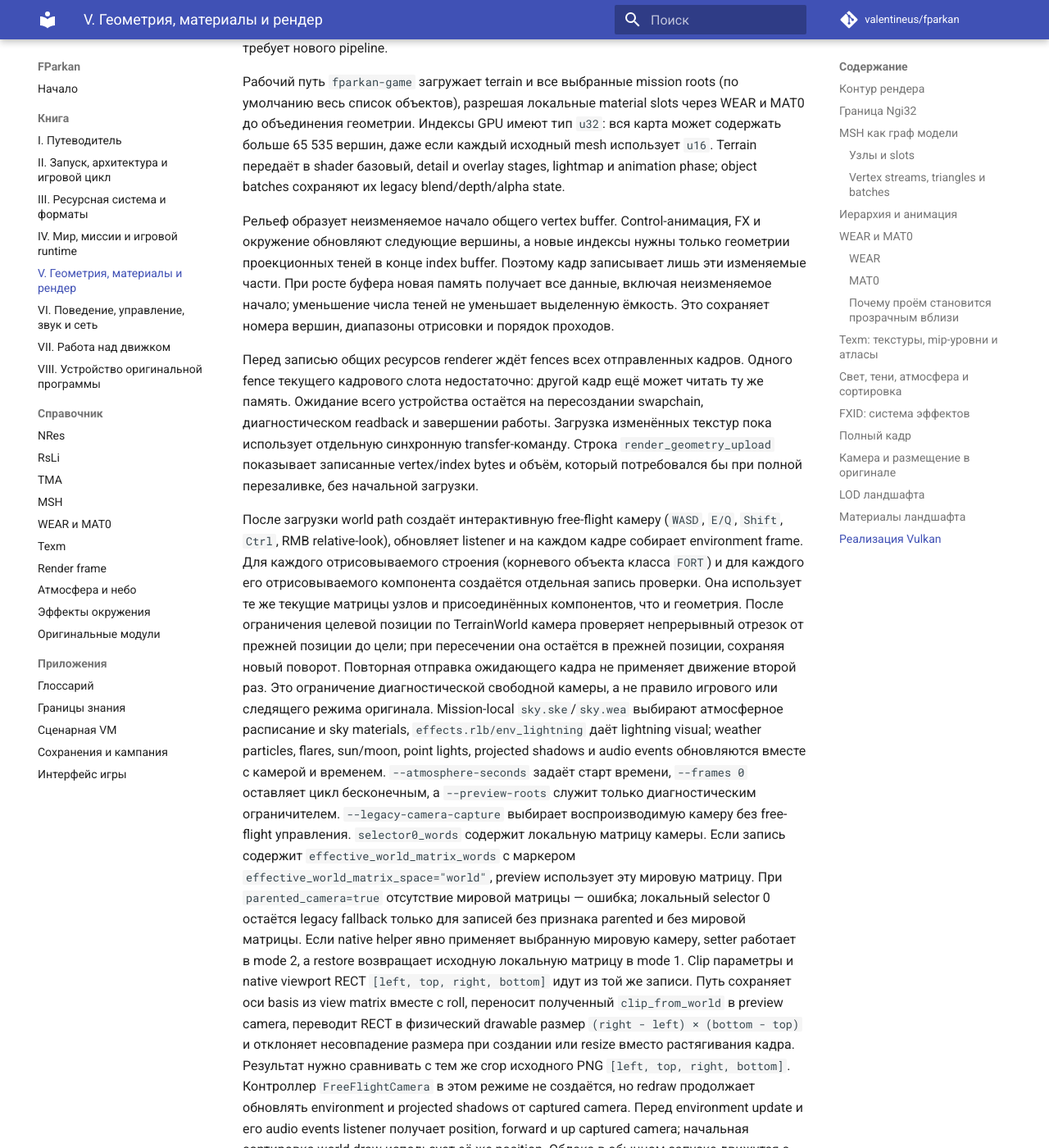
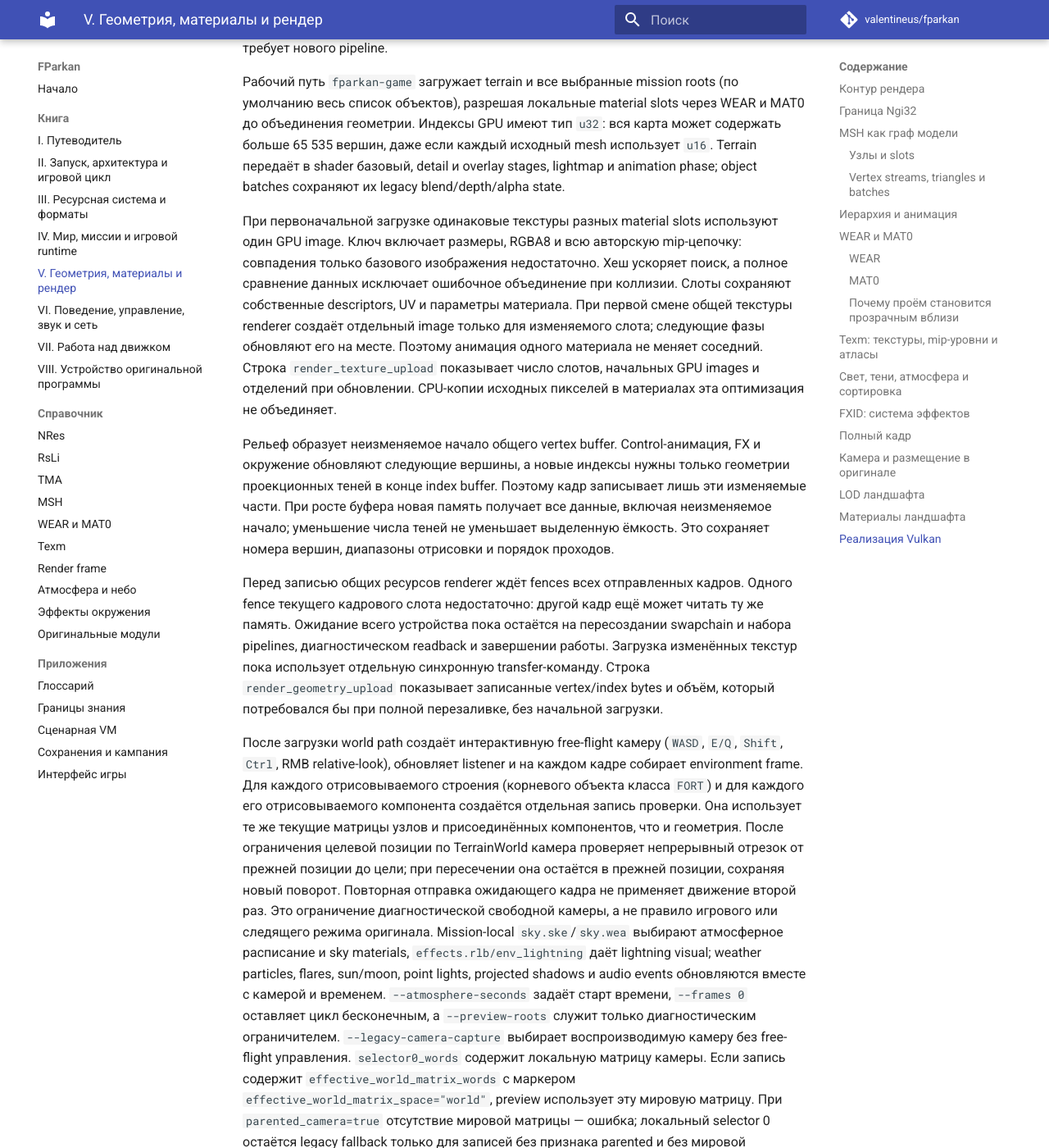
Before and after one commit to valentineus/fparkan, an MkDocs documentation site: the page built from docs/tomes/05-render.md, in a window 1280 px wide and 1400 px high, scrolled down 24807 px. Shown: the whole window at 82% size. Built offline with MkDocs 1.6.1 and Material for MkDocs 9.7.7, drawn with Linux system fonts in a browser that asks for light colours; comment, search, counter and statistics services are not loaded.

Commit message:
perf(render): share identical material texture images

```diff
--- a/docs/tomes/05-render.md
+++ b/docs/tomes/05-render.md
@@ -1151,6 +1151,17 @@ WEAR и MAT0 до объединения геометрии. Индексы GPU
 `u16`. Terrain передаёт в shader базовый, detail и overlay stages, lightmap и
 animation phase; object batches сохраняют их legacy blend/depth/alpha state.
 
+При первоначальной загрузке одинаковые текстуры разных material slots
+используют один GPU image. Ключ включает размеры, RGBA8 и всю авторскую
+mip-цепочку: совпадения только базового изображения недостаточно. Хеш ускоряет
+поиск, а полное сравнение данных исключает ошибочное объединение при коллизии.
+Слоты сохраняют собственные descriptors, UV и параметры материала. При первой
+смене общей текстуры renderer создаёт отдельный image только для изменяемого
+слота; следующие фазы обновляют его на месте. Поэтому анимация одного материала
+не меняет соседний. Строка `render_texture_upload` показывает число слотов,
+начальных GPU images и отделений при обновлении. CPU-копии исходных пикселей
+в материалах эта оптимизация не объединяет.
+
 Рельеф образует неизменяемое начало общего vertex buffer. Control-анимация,
 FX и окружение обновляют следующие вершины, а новые индексы нужны только
 геометрии проекционных теней в конце index buffer. Поэтому кадр записывает
@@ -1160,8 +1171,8 @@ FX и окружение обновляют следующие вершины,
 
 Перед записью общих ресурсов renderer ждёт fences всех отправленных кадров.
 Одного fence текущего кадрового слота недостаточно: другой кадр ещё может
-читать ту же память. Ожидание всего устройства остаётся на пересоздании
-swapchain, диагностическом readback и завершении работы. Загрузка изменённых
+читать ту же память. Ожидание всего устройства пока остаётся на пересоздании
+swapchain и набора pipelines, диагностическом readback и завершении работы. Загрузка изменённых
 текстур пока использует отдельную синхронную transfer-команду. Строка
 `render_geometry_upload` показывает записанные vertex/index bytes и объём,
 который потребовался бы при полной перезаливке, без начальной загрузки.
```
Also changed, not shown: 3 other files.
